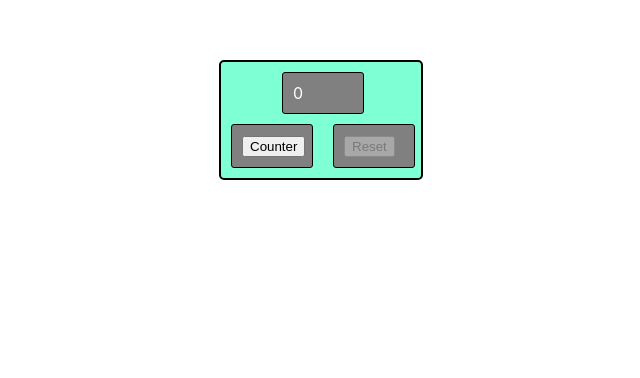
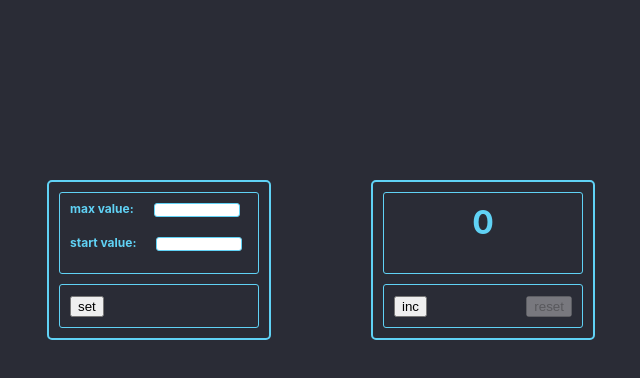
Before and after one commit to SergBobrov/smart_counter, a React (Create React App) app: page / in a window 1280 px wide. Shown: the part 140-518 px from the top of the page, without its empty margins (319-959 px from the left). Built offline with nearby package versions, Linux system fonts and the light colour scheme.

Commit message:
second counter

```diff
--- a/src/App.css
+++ /dev/null
@@ -1,13 +0,0 @@
-.wrapper {
-    margin: 200px auto 0;
-    display: grid;
-    width: 200px;
-
-    grid-template-areas:
-    "a a"
-    "b c";
-
-    border: 2px solid black;
-    border-radius: 5px;
-    background-color: aquamarine;
-}
--- a/src/App.tsx
+++ b/src/App.tsx
@@ -1,13 +1,18 @@
 import React, {useState} from 'react';
-import './App.css';
+import './Components/counter.css';
 import {Display} from "./Components/Display";
 import {UniversalButton} from "./Components/UniversalButton";
+import {ValueInput} from "./Components/ValueInput";
 
 function App() {
-    const maxValue = 5;
+
 
     let [value, setValue] = useState<number>(0);
+    let [startValue, setStartValue] = useState<number>(0);
+    let [maxValue, setMaxValue] = useState<number>(5);
+
     let [disabled, setDisabled] = useState(false)
+
 
     const increment = () => {
         setValue(++value)
@@ -18,15 +23,35 @@ function App() {
     }
 
     const reset = () => {
-        setValue(0)
-        setDisabled(false)
+        setValue(startValue)
+        setDisabled(!disabled)
+        value = startValue
     }
+
+
+    const setCounterValue = () => {
+        setValue(startValue)
+    }
+
 
     return (
         <div className={"wrapper"}>
-            <Display value={value} disabled={maxValue === value}/>
-            <UniversalButton name={"Counter"} onClickAction={increment} positon={"b"} disabled={disabled}/>
-            <UniversalButton name={"Reset"} onClickAction={reset} positon={"c"} disabled={!disabled}/>
+            <div className={"first_counter"}>
+                <div className={"input_block"}>
+                    <ValueInput setValue={setMaxValue} name={"max value:"}/>
+                    <ValueInput setValue={setStartValue} name={"start value:"}/>
+                </div>
+                <div className={"buttons_block"}>
+                    <UniversalButton name={"set"} onClickAction={setCounterValue} disabled={disabled}/>
+                </div>
+            </div>
+            <div className={"second_counter"}>
+                <Display value={value} disabled={disabled}/>
+                <div className={"buttons_block"}>
+                    <UniversalButton name={"inc"} onClickAction={increment} disabled={disabled}/>
+                    <UniversalButton name={"reset"} onClickAction={reset} disabled={!disabled}/>
+                </div>
+            </div>
         </div>
     );
 }
--- a/src/Components/Display.tsx
+++ b/src/Components/Display.tsx
@@ -8,20 +8,8 @@ type DisplayPropsType = {
 
 export function Display(props: DisplayPropsType) {
 
-    const displayClass = {
-        color: props.disabled ? "crimson" : "#ffffff",
-        gridArea: "a",
-        border: "1px solid black",
-        borderRadius: "3px",
-        backgroundColor: "gray",
-        margin: "0 auto",
-        marginTop: "10px",
-        padding: "10px",
-        width: "60px"
-    }
-
-    return (
-        <div style={displayClass}>
+       return (
+        <div className={props.disabled ? "display_red" : "display"}>
             {props.value}
         </div>)
 }
--- a/src/Components/UniversalButton.tsx
+++ b/src/Components/UniversalButton.tsx
@@ -1,32 +1,22 @@
 import React from "react";
+import './counter.css';
 
 type counterPropsType = {
     onClickAction: () => void
     disabled: boolean
-    positon: string
     name: string
 
 }
 
 export function UniversalButton(props: counterPropsType) {
 
-    const counterClass = {
-        color: "#ffffff",
-        gridArea: props.positon,
-        border: "1px solid black",
-        borderRadius: "3px",
-        backgroundColor: "gray",
-        margin: "10px",
-        padding: "10px",
-        width: "60px"
-    }
-
-
+    // const disablred=  maxa
 
     return (
 
-        <div style={counterClass}>
-            <button disabled={props.disabled} onClick={props.onClickAction}>{props.name}</button>
-        </div>)
-        ;
+        <div className={"button_wrapper"}>
+            <button className={"button"} disabled={props.disabled} onClick={props.onClickAction}>{props.name}</button>
+        </div>
+    )
+
 }
--- /dev/null
+++ b/src/Components/ValueInput.tsx
@@ -0,0 +1,22 @@
+import React, {ChangeEvent, Dispatch, SetStateAction} from "react";
+
+
+type ValueInputType = {
+    name: string
+    setValue: Dispatch<SetStateAction<number>>
+}
+
+
+export const ValueInput: React.FC<ValueInputType> = ({name, setValue}) => {
+
+    const changeValue = (e: ChangeEvent<HTMLInputElement>) => {
+        setValue(+e.currentTarget.value)
+    }
+
+    return (
+        <div>
+            <span className={"value_span"}>{name}</span>
+            <span><input className={"input"} type="number" onChange={changeValue}/> </span>
+        </div>
+    )
+};
--- /dev/null
+++ b/src/Components/counter.css
@@ -0,0 +1,98 @@
+.wrapper {
+    background-color: #2A2C36;
+    height: 100vh;
+    display: flex;
+    justify-content: center;
+    align-items: center;
+
+}
+
+.first_counter {
+    margin: 50px;
+    width: 200px;
+    border: 2px solid #60D2F5;
+    border-radius: 5px;
+    background-color: #2A2C36;
+    padding: 10px;
+}
+
+.second_counter {
+    margin: 50px;
+    width: 200px;
+    border: 2px solid #60D2F5;
+    border-radius: 5px;
+    background-color: #2A2C36;
+    padding: 10px;
+}
+
+.buttons_block {
+    display: flex;
+    border: 1px solid #60D2F5;
+    border-radius: 3px;
+    padding: 10px;
+    justify-content: space-between;
+    align-items: center;
+}
+
+
+/*.button {*/
+/*    color: #2A2C36;*/
+/*    background-color: #60D2F5;*/
+/*    border: 1px solid #60D2F5;*/
+/*    border-radius: 3px;*/
+/*    font-size: x-large;*/
+/*    font-weight: bold;*/
+/*    height: 27px;*/
+/*}*/
+
+.display {
+    color: #60D2F5;
+    font-size: xx-large;
+    font-weight: bold;
+    background-color: #2A2C36;
+    border: 1px solid #60D2F5;
+    border-radius: 3px;
+    padding: 10px;
+    margin-bottom: 10px;
+    text-align: center;
+    vertical-align: center;
+    height: 60px;
+}
+
+.display_red {
+    color: crimson;
+    font-size: xx-large;
+    font-weight: bold;
+    background-color: #2A2C36;
+    border: 1px solid #60D2F5;
+    border-radius: 3px;
+    padding: 10px;
+    margin-bottom: 10px;
+    text-align: center;
+    vertical-align: center;
+    height: 60px;
+}
+
+.input_block {
+    border: 1px solid #60D2F5;
+    margin-bottom: 10px;
+    border-radius: 3px;
+    height: 80px;
+}
+
+.input {
+    font-size: 8px;
+    width: 80px;
+    height: 10px;
+    border: 1px solid #60D2F5;
+    border-radius: 3px;
+    margin: 10px;
+    text-align: center;
+}
+
+.value_span {
+    color: #60D2F5;
+    font-size: 12px;
+    font-weight: bold;
+    margin: 10px;
+}
```
Also changed, not shown: src/index.css (+5 -5 lines).
